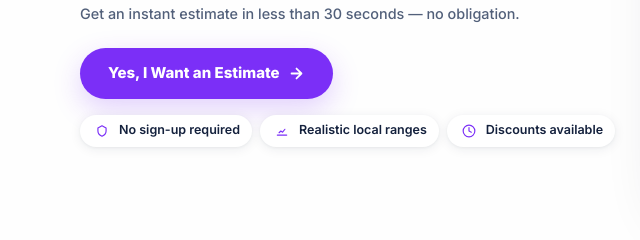
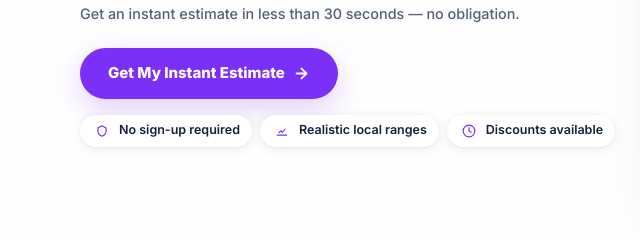
Before and after one commit to ryrichardson2026/MiniSplit, a plain HTML site: page index.html in a window 1280 px wide. Shown: the part 266-506 px from the top of the page, 0-640 px from the left. Drawn offline with Linux system fonts and the light colour scheme.

Commit message:
Change button text to 'Get My Instant Estimate'

```diff
--- a/index.html
+++ b/index.html
@@ -262,7 +262,7 @@
           <p style="font-size:0.9rem;font-weight:500;color:var(--navy-soft);margin-bottom:24px;">Get an instant estimate in less than 30 seconds — no obligation.</p>
 
           <button class="btn-cta-primary" onclick="revealForm()">
-            Yes, I Want an Estimate
+            Get My Instant Estimate
             <svg width="17" height="17" viewBox="0 0 24 24" fill="none"><path d="M5 12h14M12 5l7 7-7 7" stroke="currentColor" stroke-width="2.5" stroke-linecap="round" stroke-linejoin="round"/></svg>
           </button>
 
```
